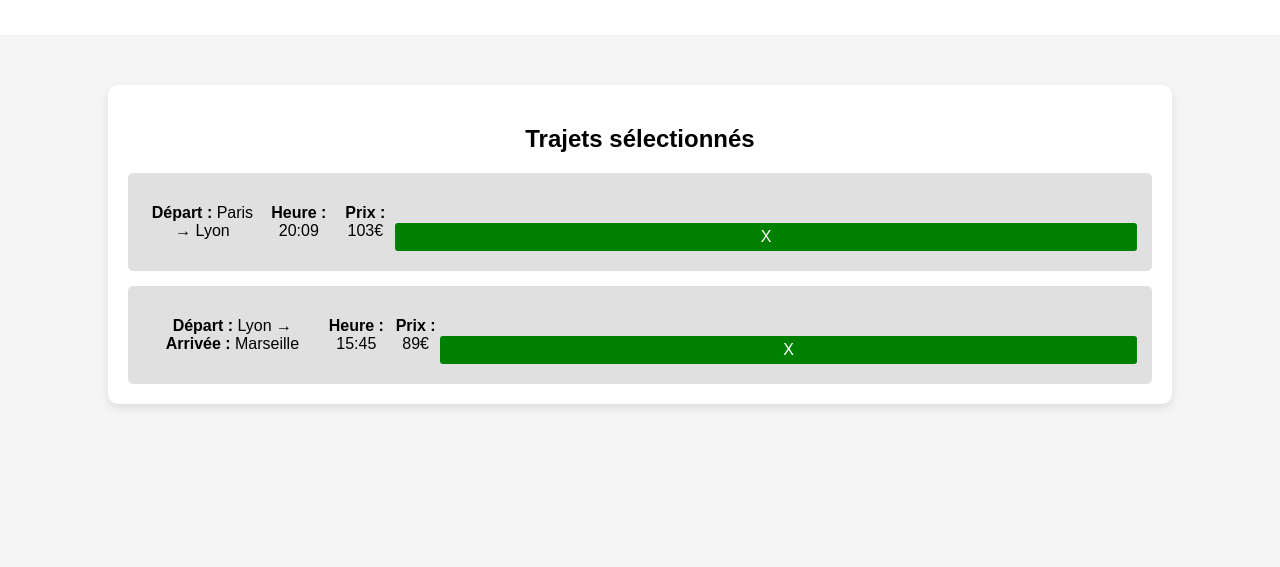
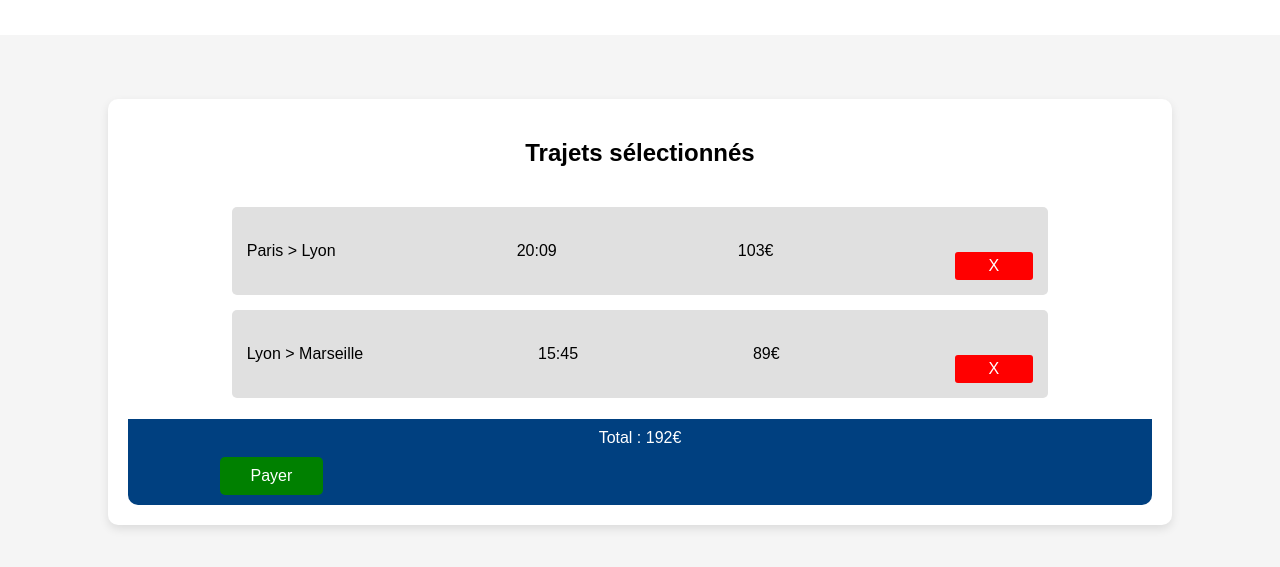
Before and after one commit to Ginny-Siix/tickethack, a plain HTML site: page frontend/pages/cart.html in a window 1280 px wide. Shown: the part 77-644 px from the top of the page. Drawn offline with Linux system fonts and the light colour scheme.

Commit message:
front du panier et debut script cart

```diff
--- a/frontend/pages/cart.html
+++ b/frontend/pages/cart.html
@@ -19,30 +19,14 @@
       <section class="cart">
         <h2>Trajets sélectionnés</h2>
         <div id="cartContainer" class="cart-container">
-          <!-- Billets en dur pour le style -->
-          <div class="cart-item">
-            <p>
-              <strong>Départ :</strong> Paris → Lyon
-            </p>
-            <p><strong>Heure :</strong> 20:09</p>
-            <p><strong>Prix :</strong> 103€</p>
-            <button class="remove-button">X</button>
-          </div>
-          <div class="cart-item">
-            <p>
-              <strong>Départ :</strong> Lyon →
-              <strong>Arrivée :</strong> Marseille
-            </p>
-            <p><strong>Heure :</strong> 15:45</p>
-            <p><strong>Prix :</strong> 89€</p>
-            <button class="remove-button">X</button>
-          </div>
+          <!-- Les éléments seront ajoutés dynamiquement ici -->
+        </div>
+        <div id="cartTotalSection" class="cart-total">
+          <p>Total : <span id="totalPrice">0€</span></p>
+          <button id="payButton" class="pay-button">Payer</button>
         </div>
       </section>
-      <section id="cartTotalSection" class="cart-total">
-        <p>Total : <span id="totalPrice">192€</span></p>
-        <button id="payButton" class="pay-button">Payer</button>
-      </section>
     </main>
+    <script src="../scripts/cart.js"></script> <!-- Fichier JS pour gérer l'ajout et suppression des trajets -->
   </body>
 </html>
--- a/frontend/scripts/cart.js
+++ b/frontend/scripts/cart.js
@@ -0,0 +1,54 @@
+// Variables pour les éléments HTML
+const cartContainer = document.getElementById("cartContainer");
+const totalPriceElement = document.getElementById("totalPrice");
+let cartItems = []; // Tableau pour stocker les éléments du panier
+
+// Exemple de fonction pour ajouter un trajet au panier
+function addToCart(departure, arrival, time, price) {
+  const cartItem = {
+    departure,
+    arrival,
+    time,
+    price,
+  };
+
+  cartItems.push(cartItem);
+  displayCart();
+}
+
+// Fonction pour afficher les trajets dans le panier
+function displayCart() {
+  // Vider le panier avant de réafficher les éléments
+  cartContainer.innerHTML = "";
+
+  let total = 0;
+
+  cartItems.forEach((item, index) => {
+    const cartItemDiv = document.createElement("div");
+    cartItemDiv.classList.add("cart-item");
+
+    cartItemDiv.innerHTML = `
+      <p>${item.departure} > ${item.arrival}</p>
+      <p>${item.time}</p>
+      <p>${item.price}€</p>
+      <button class="remove-button" onclick="removeFromCart(${index})">X</button>
+    `;
+
+    cartContainer.appendChild(cartItemDiv);
+
+    total += item.price; // Ajouter au total
+  });
+
+  totalPriceElement.textContent = total + "€";
+  document.getElementById("cartTotalSection").style.display = cartItems.length ? "block" : "none"; // Afficher ou cacher la section total
+}
+
+// Fonction pour supprimer un trajet du panier
+function removeFromCart(index) {
+  cartItems.splice(index, 1); // Supprimer l'élément à l'index donné
+  displayCart(); // Réafficher le panier après suppression
+}
+
+// Ajouter des trajets au panier (exemples)
+addToCart("Paris", "Lyon", "20:09", 103);
+addToCart("Lyon", "Marseille", "15:45", 89);
--- a/frontend/styles/cart.css
+++ b/frontend/styles/cart.css
@@ -2,21 +2,27 @@ body {
     background-color: #f5f5f5;
     font-family: Arial, sans-serif;
   }
+
   .cart {
     background-color: white;
     width: 80%;
-  height: 30%;
-  margin: 50px auto;
+    margin: 5% auto 0;
     padding: 20px;
     box-shadow: 0px 4px 10px rgba(0, 0, 0, 0.1);
     border-radius: 10px;
     text-align: center;
+    display: flex;
+    flex-direction: column; /* Organiser les éléments en colonne */
   }
+
   .cart-container {
     display: flex;
     flex-direction: column;
     gap: 15px;
+    align-items: center;
+    padding: 2%;
   }
+
   .cart-item {
     background-color: #e0e0e0;
     padding: 15px;
@@ -24,24 +30,38 @@ body {
     justify-content: space-between;
     align-items: center;
     border-radius: 5px;
+    width: 80%;
   }
-.cart-item button {
-  background-color: green;
+
+  .remove-button {
+    background-color: red;
     color: white;
     border: none;
     padding: 5px 10px;
     cursor: pointer;
     font-size: 16px;
     border-radius: 3px;
+    width: 10%;
+    text-align: center;
   }
+
   .cart-total {
     background-color: #004080;
     color: white;
-  text-align: center;
-  padding: 15px;
-  margin-top: 20px;
-  display: none;
+    border-radius: 0 0 10px 10px;
+    width: 100%; /* Étendre la largeur du total pour correspondre à .cart */
+    display: flex;
+    flex-direction: row;
+    justify-content: space-between;
+    align-items: center;
   }
+
+  .cart-total p {
+    margin: 1% 9%;
+  }
+
+
+
   .pay-button {
     background-color: green;
     color: white;
@@ -50,4 +70,6 @@ body {
     font-size: 16px;
     cursor: pointer;
     border-radius: 5px;
+    margin: 1% 9%;
+    width: 10%;
   }
```
Lines whose indentation alone changed are shown as unchanged.
